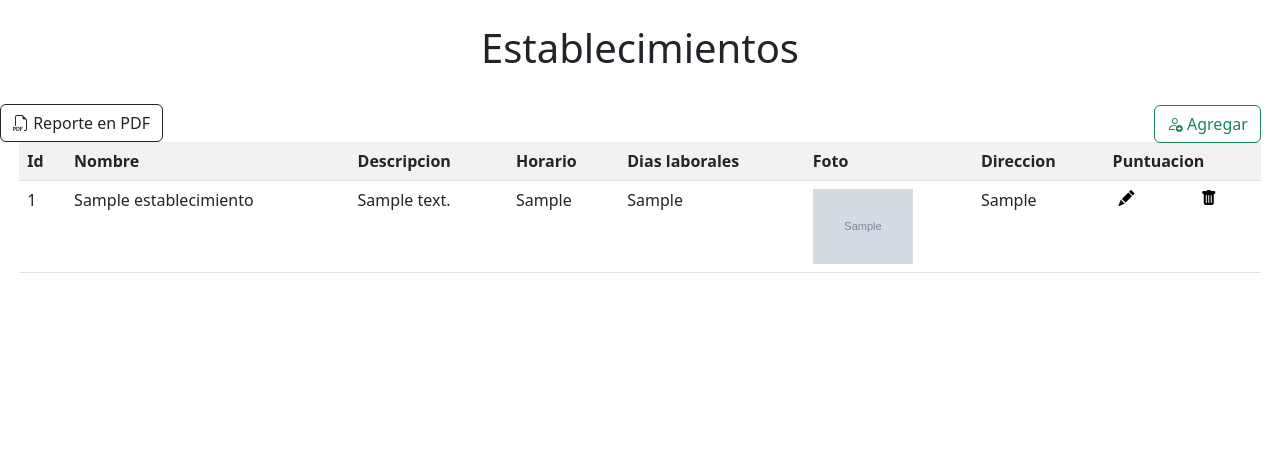
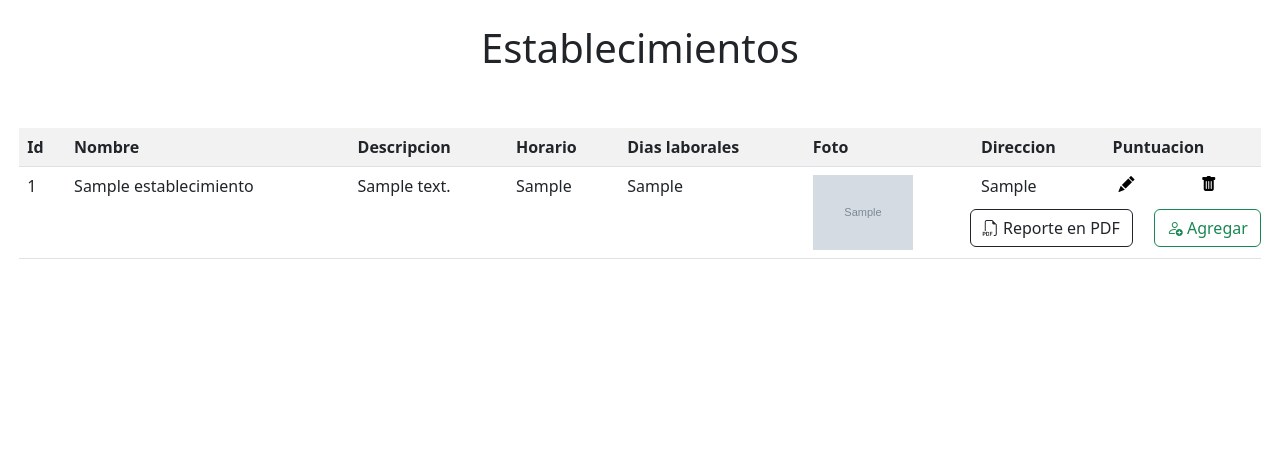
Before and after one commit to Ivan000095/ServiFinder, a PHP site: page /vistas/Establecimientos/index.php in a window 1280 px wide. Shown: the part 75-547 px from the top of the page. Run offline with PHP 8.4, Linux system fonts and the light colour scheme; tables that the repository leaves empty hold one stand-in row (values such as "Sample post"); grey boxes marked "Sample" are stand-in pictures.

Commit message:
agrege la id del boton de reporte

```diff
--- a/bootstrap-5.3.0/css/Estilo.css
+++ b/bootstrap-5.3.0/css/Estilo.css
@@ -25,8 +25,14 @@
 
 #btnadd {
     position: absolute;
-    top: 22.5%;
+    top: 35.5%;
     right: 1.5%;
+}
+
+#btnrepo {
+    position: absolute;
+    top: 35.5%;
+    right: 11.5%;
 }
 
 #btnmod {
```
